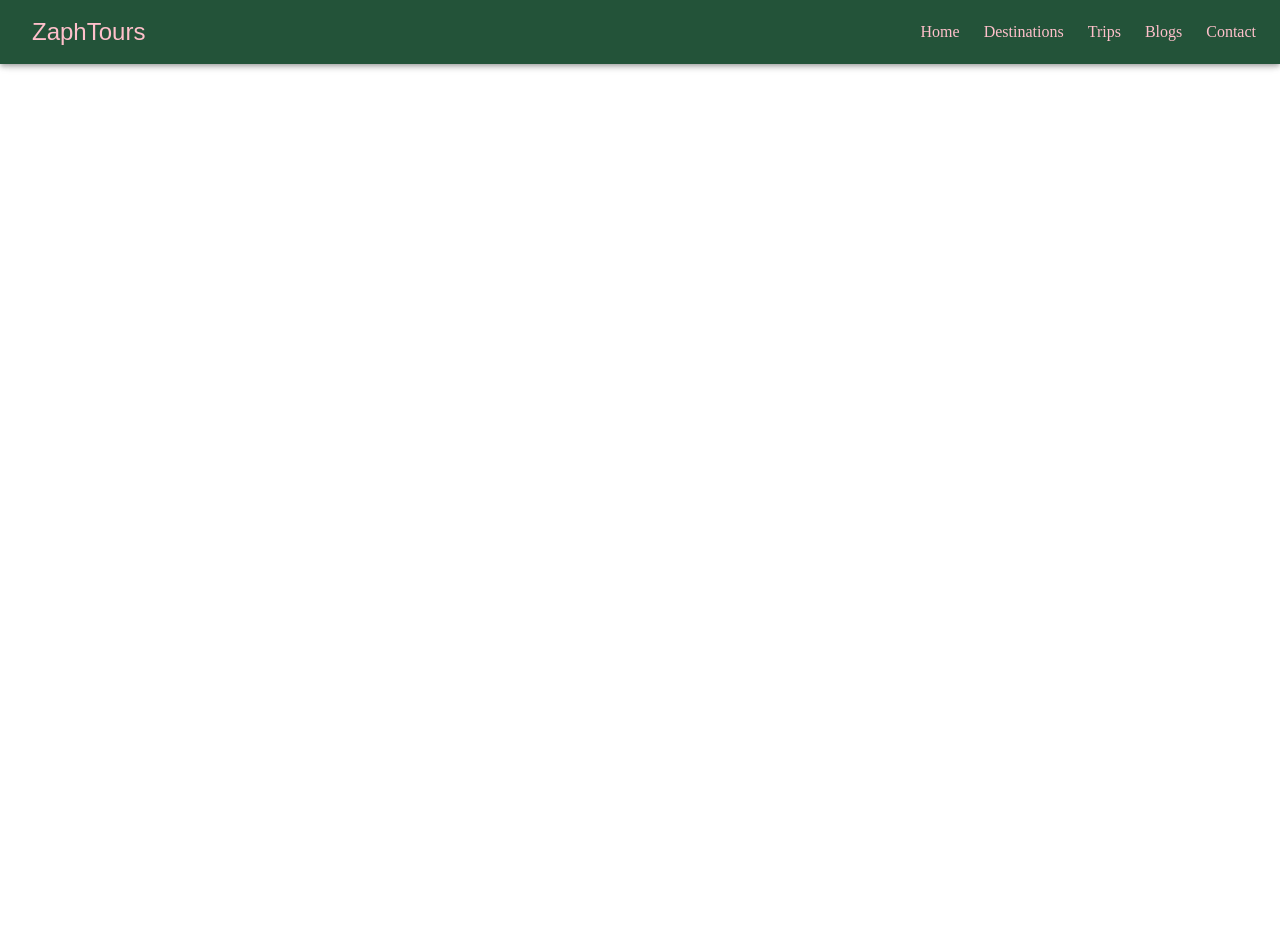
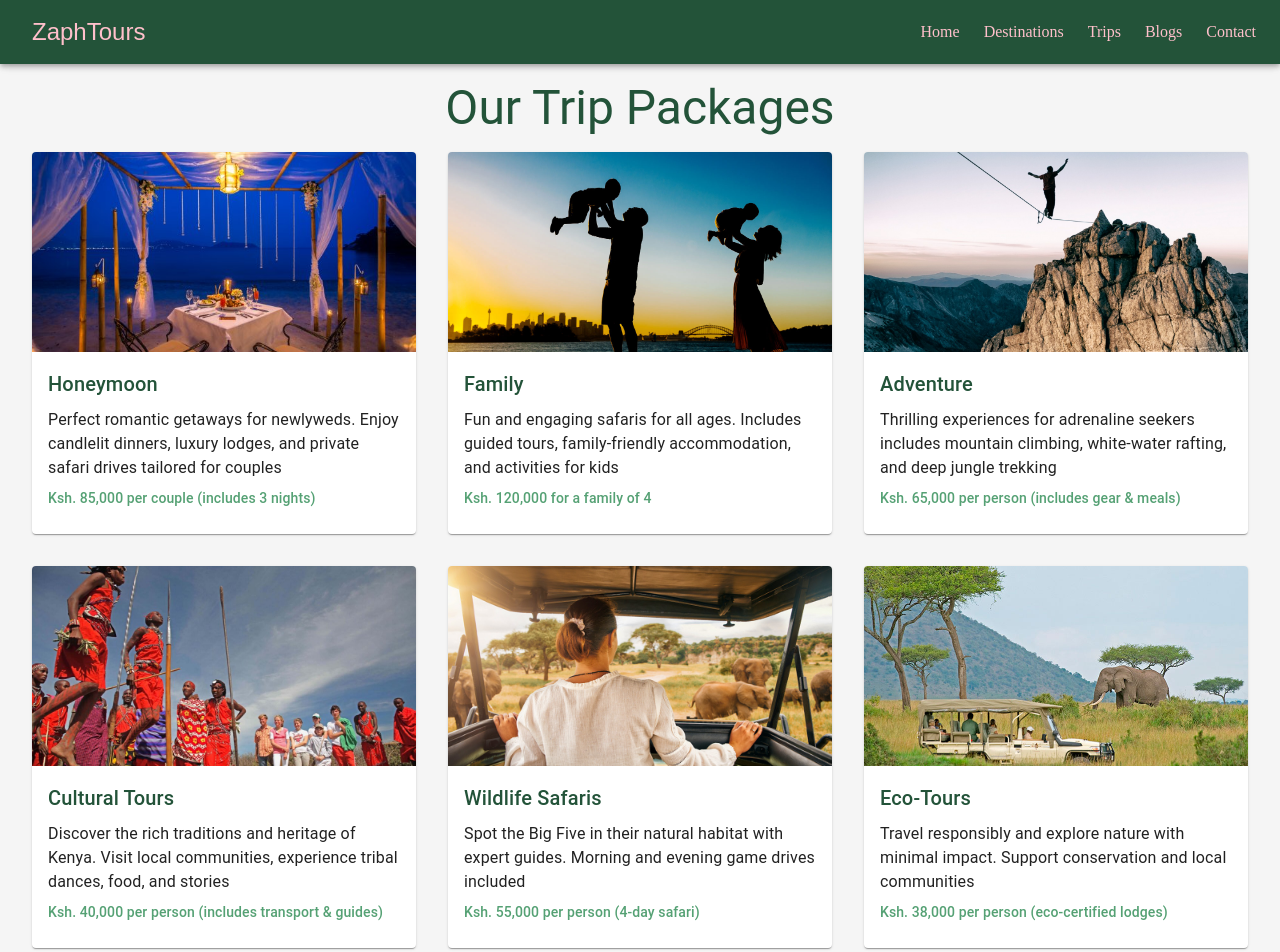
Before and after one commit to JaninWanjiru/Zaph-Tours, a React (Vite) app: page /tripTypes in a window 1280 px wide. Shown: the top 952 px of the page. Before the commit the page ends 800 px from the top, so only its background shows below. Built offline with nearby package versions, Linux system fonts and the light colour scheme.

Commit message:
add TripsSection component to use in the TripTypes Page

```diff
--- a/src/components/All Destinations.tsx
+++ b/src/components/All Destinations.tsx
@@ -70,8 +70,8 @@ const destinations = [
 
 function AllDestinations() {
   return (
-    <Box component="section" sx={{ padding: { xs: 2, md: 4 } }}>
-      <Typography variant="h3" align="center" gutterBottom sx={{ mt: 6 }}>
+    <Box component="section" sx={{ padding: { xs: 2, md: 4 }, bgcolor: "#f5f5f5"  }}>
+      <Typography variant="h3" align="center" color="primary" gutterBottom sx={{ mt: 6 }}>
         Our Destinations
       </Typography>
 
--- a/src/components/Nav.tsx
+++ b/src/components/Nav.tsx
@@ -21,7 +21,7 @@ function Nav() {
           >
             Trips
           </Link>
-          <Link to="/blog" style={{ color: "pink", textDecoration: "none" }}>
+          <Link to="/blogs" style={{ color: "pink", textDecoration: "none" }}>
             Blogs
           </Link>
           <Link to="/contact" style={{ color: "pink", textDecoration: "none" }}>
--- /dev/null
+++ b/src/components/TripsSection.tsx
@@ -0,0 +1,120 @@
+import {
+  Box,
+  Typography,
+  Grid,
+  Card,
+  CardMedia,
+  CardContent,
+} from "@mui/material";
+
+const tripTypes = [
+  {
+    title: "Honeymoon",
+    images: "/honeymoon.jpg",
+    description:
+      "Perfect romantic getaways for newlyweds. Enjoy candlelit dinners, luxury lodges, and private safari drives tailored for couples",
+    pricing: "Ksh. 85,000 per couple (includes 3 nights)",
+  },
+  {
+    title: "Family",
+    images: "/family.jpg",
+    description:
+      "Fun and engaging safaris for all ages. Includes guided tours, family-friendly accommodation, and activities for kids",
+    pricing: "Ksh. 120,000 for a family of 4",
+  },
+  {
+    title: "Adventure",
+    images: "/adventure.jpg",
+    description:
+      "Thrilling experiences for adrenaline seekers includes mountain climbing, white-water rafting, and deep jungle trekking",
+    pricing: "Ksh. 65,000 per person (includes gear & meals)",
+  },
+  {
+    title: "Cultural Tours",
+    images: "/cultural tours.jpg",
+    description:
+      "Discover the rich traditions and heritage of Kenya. Visit local communities, experience tribal dances, food, and stories",
+    pricing: "Ksh. 40,000 per person (includes transport & guides)",
+  },
+  {
+    title: "Wildlife Safaris",
+    images: "/wildlife safaris.jpg",
+    description:
+      "Spot the Big Five in their natural habitat with expert guides. Morning and evening game drives included",
+    pricing: "Ksh. 55,000 per person (4-day safari)",
+  },
+  {
+    title: "Eco-Tours",
+    images: "/eco-tours.jpg",
+    description:
+      "Travel responsibly and explore nature with minimal impact. Support conservation and local communities",
+    pricing: "Ksh. 38,000 per person (eco-certified lodges)",
+  },
+  {
+    title: "Luxury Vacations",
+    images: "/luxury vacations.jpg",
+    description:
+      "Top-tier lodges, private chefs, and first-class travel across Kenya's best locations. The ultimate comfort and service",
+    pricing: "Ksh. 200,000+ per person (customizable)",
+  },
+  {
+    title: "Beach Holidays",
+    images: "/beach holidays.jpg",
+    description:
+      "Relax on white sandy beaches along Kenya's coast. Enjoy water sports, seafood, and palm-lined resorts",
+    pricing: "Ksh. 60,000 per person (3 nights, half board)",
+  },
+  {
+    title: "Wellness Retreats",
+    images: "/wellness retreats.jpeg",
+    description:
+      "Unwind with yoga, spa treatments, and wellness coaches in peaceful nature escapes",
+    pricing: "Ksh. 70,000 per person (includes meals & therapy sessions)",
+  },
+  {
+    title: "Culinary Tours",
+    images: "/culinary tours.jpg",
+    description:
+      "Taste authentic Kenyan cuisine through food trails, cooking classes, and market visits",
+    pricing: "Ksh. 45,000 per person (includes food + chef sessions)",
+  },
+];
+
+
+function TripsSection(){
+  return (
+    <Box component="section" sx={{ padding: { xs: 2, md: 4 }, bgcolor: "#f5f5f5" }}>
+      <Typography variant="h3" align="center"  color="primary"sx={{ mt: 6, mb:2 }}>
+        Our Trip Packages
+      </Typography>
+
+      <Grid container spacing={4}>
+        {tripTypes.map((trip, idx) => (
+          <Grid size={{xs:12, sm:6, md:4}} key={idx}>
+            <Card >
+              <CardMedia
+                component="img"
+                height="200"
+                image={trip.images}
+                alt={trip.title}
+              />
+              <CardContent>
+                <Typography variant="h6" color="primary">
+                  {trip.title}
+                </Typography>
+                <Typography variant="body1" sx={{ mt:1, mb:1 }}>
+                  {trip.description}
+                </Typography>
+                <Typography variant="subtitle2" color="secondary">
+                  {trip.pricing}
+                </Typography>
+              </CardContent>
+            </Card>
+          </Grid>
+        ))}
+      </Grid>
+    </Box>
+  );
+};
+
+export default TripsSection;
--- a/src/pages/TripTypesPage.tsx
+++ b/src/pages/TripTypesPage.tsx
@@ -1,8 +1,8 @@
+import TripsSection from "../components/TripsSection";
+
 function TripTypesPage() {
   return (
-    <div>
-        <h1>Welcome to TripTypes Page</h1>
-    </div>
+    <TripsSection />
   )
 }
 
```
